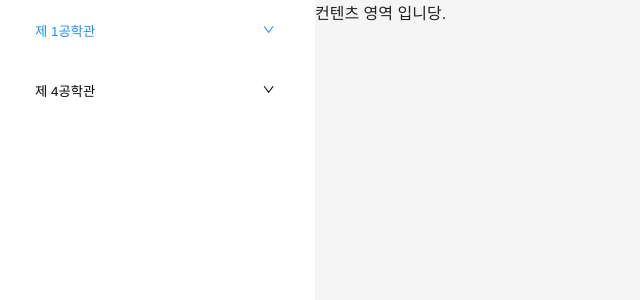
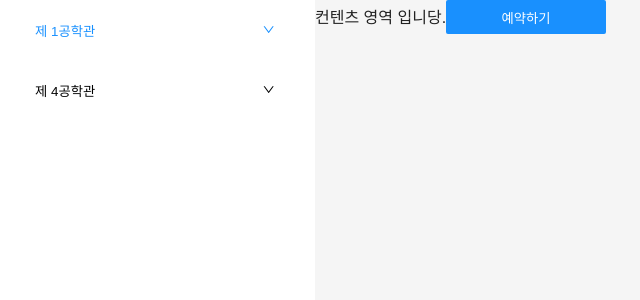
Before and after one commit to ANTARES-KOR/yonsei-space-system, a React (Vite) app in the folder frontend/: page /#/ in a window 1280 px wide. Shown: the top 300 px of the page, without its empty margins (5-645 px from the left). Built offline with nearby package versions, Linux system fonts and the light colour scheme.

Commit message:
feat: Add modal to mainpage
- useState로 모달 상태 관리

```diff
--- a/frontend/src/pages/Main/MainPage.tsx
+++ b/frontend/src/pages/Main/MainPage.tsx
@@ -1,15 +1,32 @@
-import React from 'react';
+import React, { useState } from 'react';
 import classNames from 'classnames/bind';
 import styles from './MainPage.module.scss';
 import Sidebar from '../../components/Sidebar';
+import Modal from '../../components/Modal';
+import Button from '../../components/Button';
 
 const cx = classNames.bind(styles);
 
 function MainPage() {
+  const [modal, setModal] = useState(false);
+  const showModal = () => {
+    setModal(true);
+  };
+  const closeModal = () => {
+    setModal(false);
+  };
   return (
     <div className={cx('container')}>
       <Sidebar />
-      <div>컨텐츠 영역 입니당.</div>
+      <div>
+        컨텐츠 영역 입니당.
+        <Button label="예약하기" onClick={showModal} />
+      </div>
+      {modal && (
+        <Modal title="모달입니당" closeModal={closeModal}>
+          2022-08-14에 공D404를 대관하시겠습니까?
+        </Modal>
+      )}
     </div>
   );
 }
```
